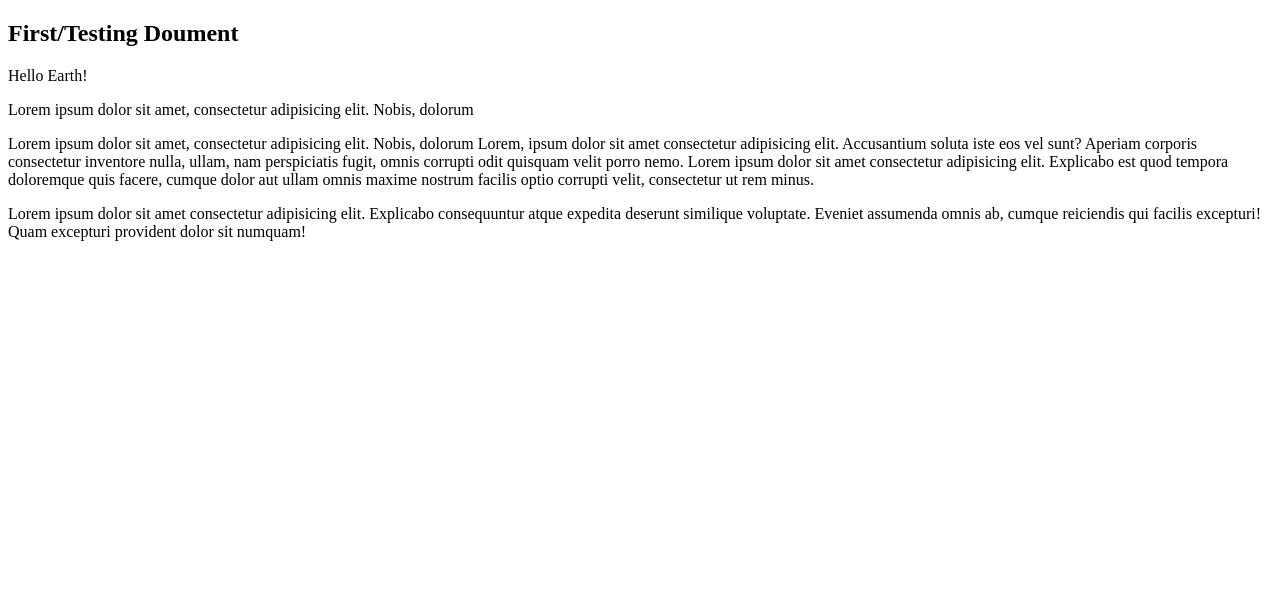
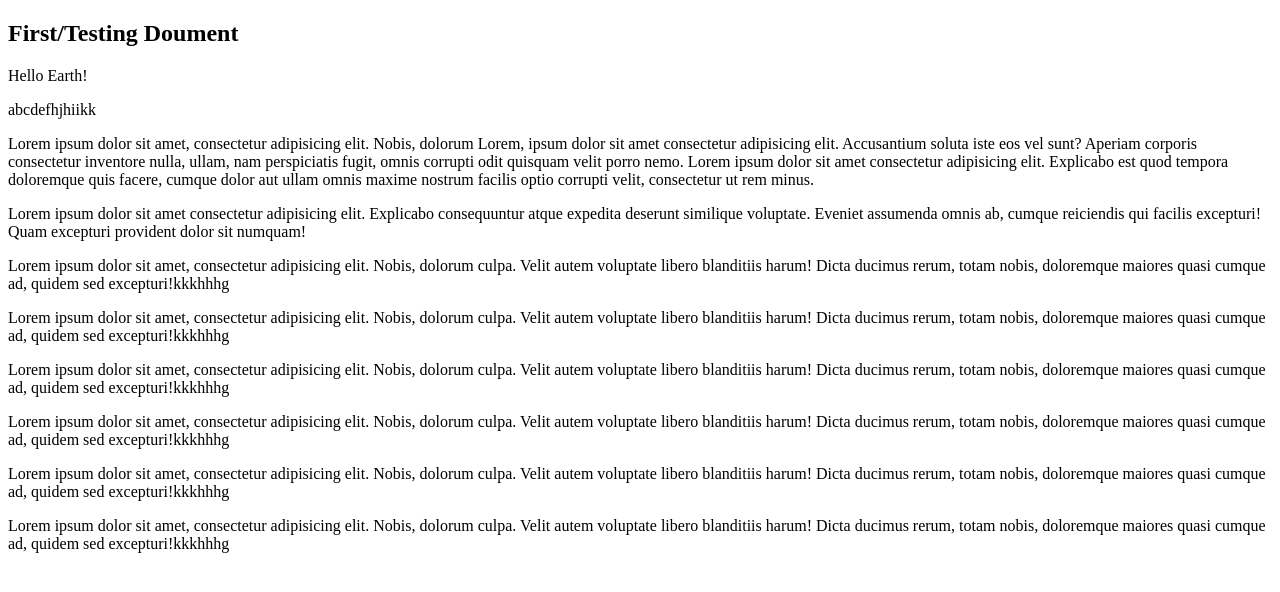
Before and after one commit to Danbaz7/Global, a plain HTML site: page index.html in a window 1280 px wide. Drawn offline with Linux system fonts and the light colour scheme.

Commit message:
created more para content

```diff
--- a/index.html
+++ b/index.html
@@ -9,9 +9,7 @@
   <body>
     <h2>First/Testing Doument</h2>
     <p>Hello Earth!</p>
-    <p>
-      Lorem ipsum dolor sit amet, consectetur adipisicing elit. Nobis, dolorum
-    </p>
+    <p>abcdefhjhiikk</p>
     <p>
       Lorem ipsum dolor sit amet, consectetur adipisicing elit. Nobis, dolorum
       Lorem, ipsum dolor sit amet consectetur adipisicing elit. Accusantium
@@ -28,5 +26,41 @@
       assumenda omnis ab, cumque reiciendis qui facilis excepturi! Quam
       excepturi provident dolor sit numquam!
     </p>
+    <p>
+      Lorem ipsum dolor sit amet, consectetur adipisicing elit. Nobis, dolorum
+      culpa. Velit autem voluptate libero blanditiis harum! Dicta ducimus rerum,
+      totam nobis, doloremque maiores quasi cumque ad, quidem sed
+      excepturi!kkkhhhg
+    </p>
+    <p>
+      Lorem ipsum dolor sit amet, consectetur adipisicing elit. Nobis, dolorum
+      culpa. Velit autem voluptate libero blanditiis harum! Dicta ducimus rerum,
+      totam nobis, doloremque maiores quasi cumque ad, quidem sed
+      excepturi!kkkhhhg
+    </p>
+    <p>
+      Lorem ipsum dolor sit amet, consectetur adipisicing elit. Nobis, dolorum
+      culpa. Velit autem voluptate libero blanditiis harum! Dicta ducimus rerum,
+      totam nobis, doloremque maiores quasi cumque ad, quidem sed
+      excepturi!kkkhhhg
+    </p>
+    <p>
+      Lorem ipsum dolor sit amet, consectetur adipisicing elit. Nobis, dolorum
+      culpa. Velit autem voluptate libero blanditiis harum! Dicta ducimus rerum,
+      totam nobis, doloremque maiores quasi cumque ad, quidem sed
+      excepturi!kkkhhhg
+    </p>
+    <p>
+      Lorem ipsum dolor sit amet, consectetur adipisicing elit. Nobis, dolorum
+      culpa. Velit autem voluptate libero blanditiis harum! Dicta ducimus rerum,
+      totam nobis, doloremque maiores quasi cumque ad, quidem sed
+      excepturi!kkkhhhg
+    </p>
+    <p>
+      Lorem ipsum dolor sit amet, consectetur adipisicing elit. Nobis, dolorum
+      culpa. Velit autem voluptate libero blanditiis harum! Dicta ducimus rerum,
+      totam nobis, doloremque maiores quasi cumque ad, quidem sed
+      excepturi!kkkhhhg
+    </p>
   </body>
 </html>
```
